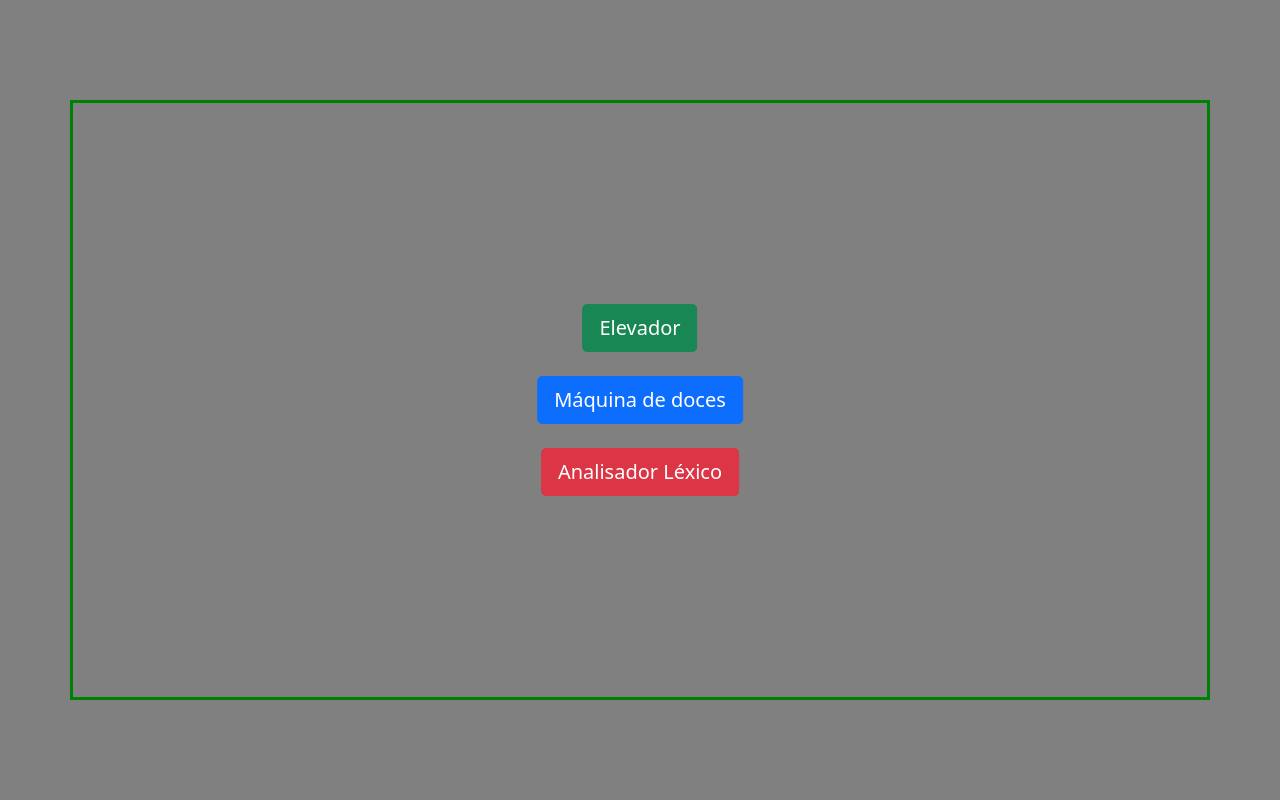
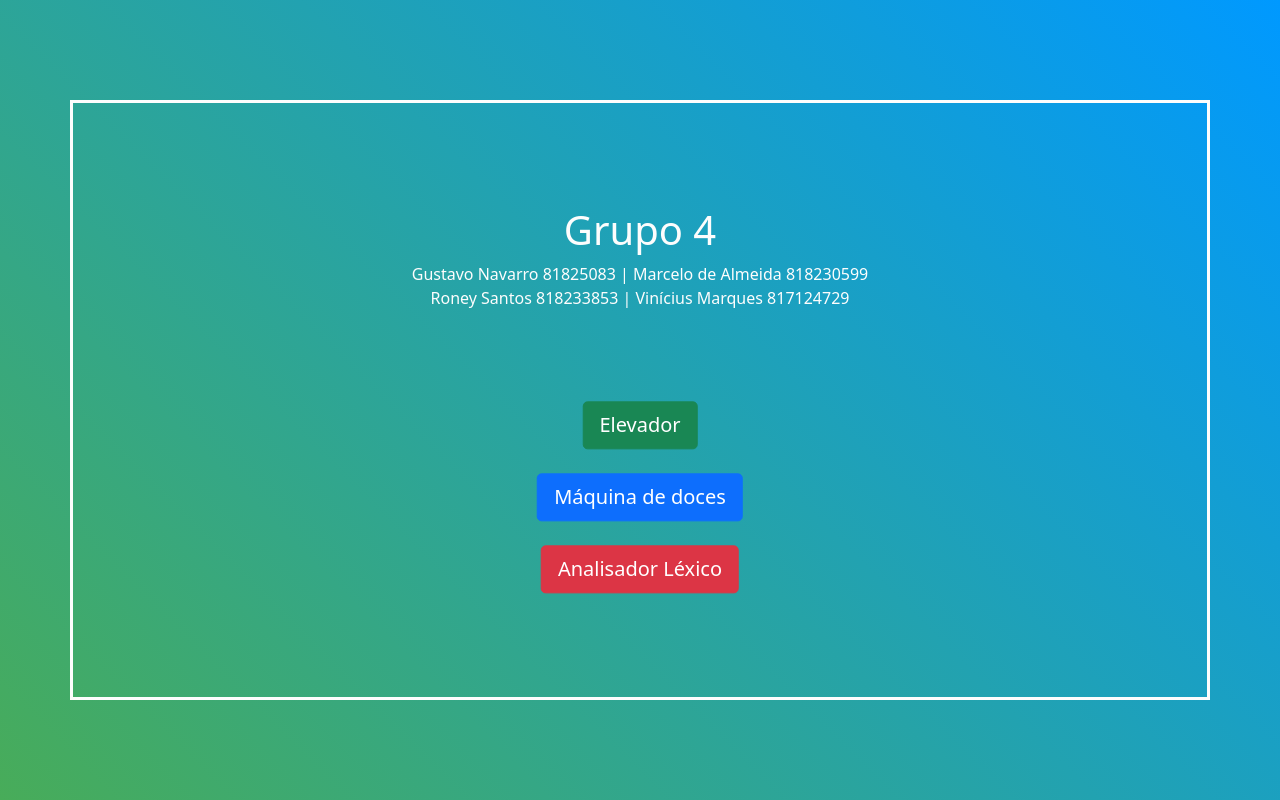
Before and after one commit to ronney17/Cases-1-2-e-3, a plain HTML site: page index.html in a window 1280 px wide. Drawn offline with nearby package versions, Linux system fonts and the light colour scheme.

Commit message:
alteção de estilo tela inicial

```diff
--- a/index.html
+++ b/index.html
@@ -14,7 +14,7 @@
         .container {
             height: 600px;
             position: relative;
-            border: 3px solid green;
+            border: 3px solid #fdfdfd;
             margin: 0;
             position: absolute;
             top: 50%;
@@ -34,10 +34,16 @@
     </style>
 </head>
 
-<body class="text-center" style="background-color:Gray;">
+<body class="text-center" style="background-color: teal; background: linear-gradient(45deg, #48ac59, #0099ff); background-repeat: no-repeat; max-width: 100vw; min-height: 100vh;">
 
     <div class="container">
         <div class="center">
+            <div style="margin-bottom: 20%; color: #fdfdfd">
+                <h1>Grupo 4</h1>
+                <span>Gustavo Navarro 81825083 | Marcelo de Almeida 818230599</span>
+                <br><span>Roney Santos 818233853 | Vinícius Marques 817124729</span>
+            </div>
+
             <button onclick="location.href='elevador/index.html';"
                 class="btn btn-lg btn-success btn-primary">Elevador</button>
             <br><br>
```
Also changed, not shown: analisador-lexico/index.html (+0 -1 lines).
